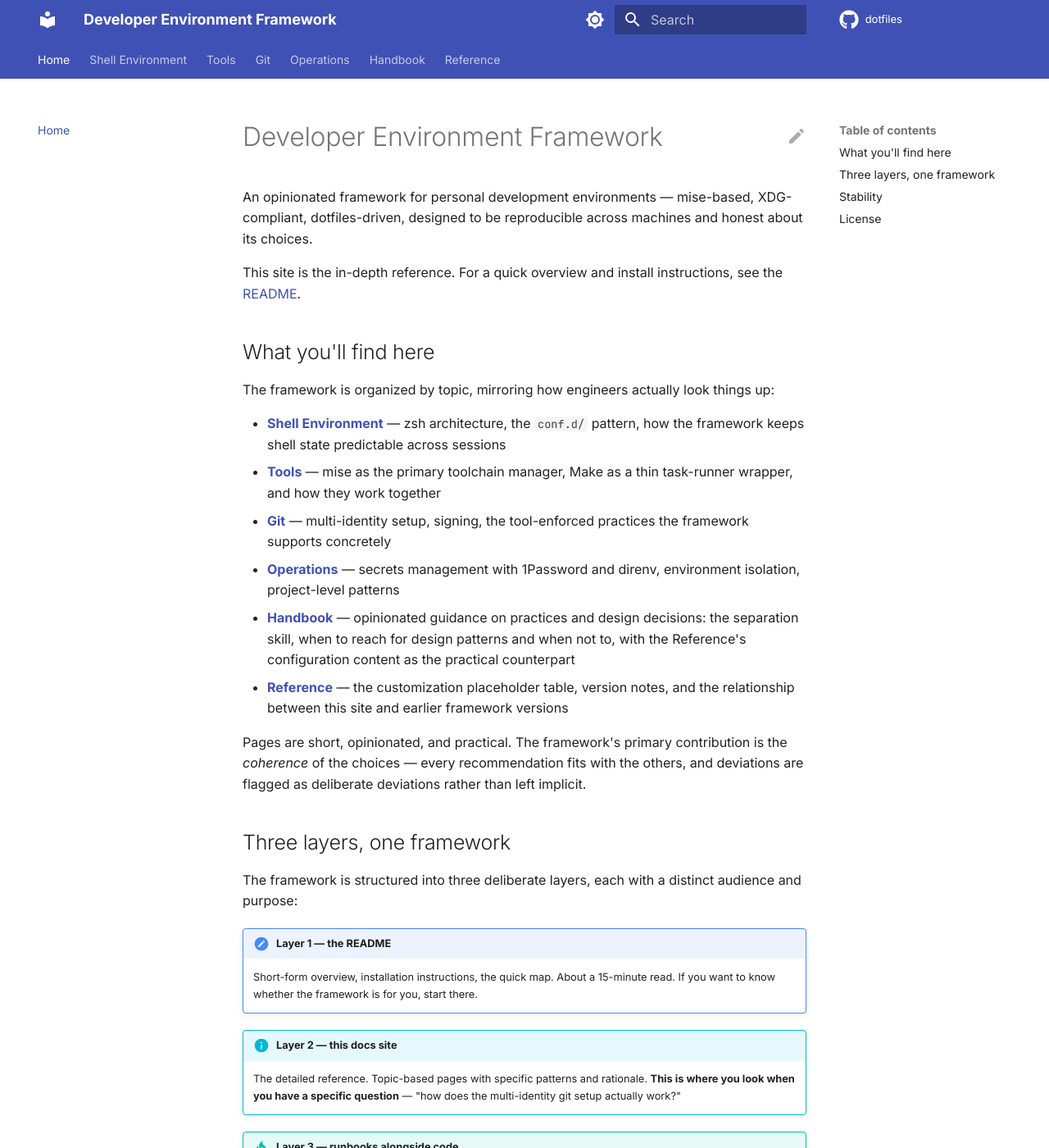
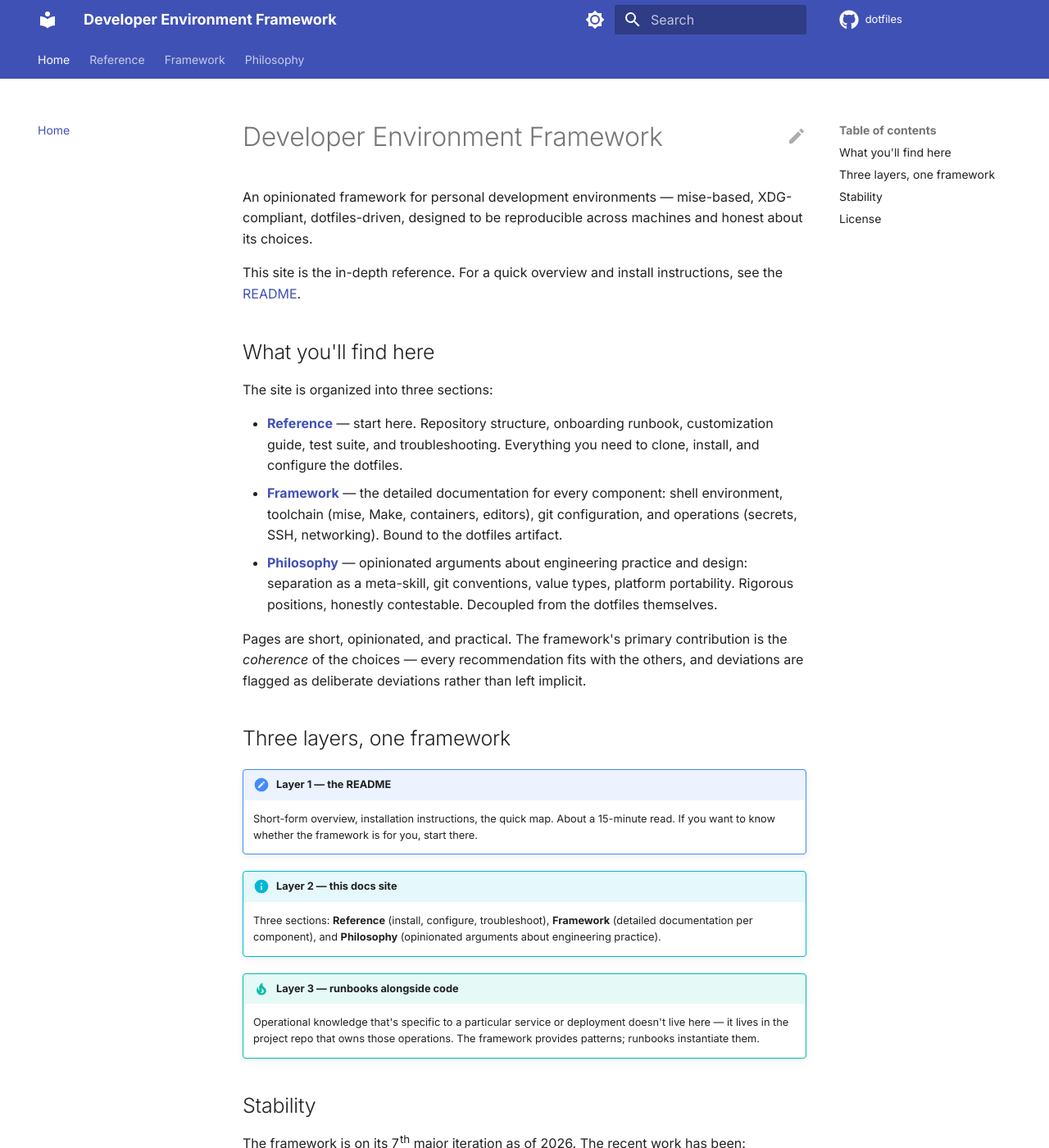
Before and after one commit to billwoika/dotfiles, an MkDocs documentation site: the page built from docs/index.md, in a window 1280 px wide and 1400 px high. Shown: the whole window at 82% size. Built offline with MkDocs 1.6.1 and Material for MkDocs 9.7.7, drawn with Linux system fonts in a browser that asks for light colours; comment, search, counter and statistics services are not loaded; some of the changed text lies outside the part shown.

Commit message:
separation

```diff
--- a/docs/index.md
+++ b/docs/index.md
@@ -9,24 +9,20 @@ instructions, see the [README](https://github.com/billwoika/dotfiles/blob/main/R
 
 ## What you'll find here
 
-The framework is organized by topic, mirroring how engineers actually look
-things up:
+The site is organized into three sections:
 
-- **[Shell Environment](shell-environment/index.md)** — zsh architecture, the `conf.d/` pattern,
-  how the framework keeps shell state predictable across sessions
-- **[Tools](tools/index.md)** — mise as the primary toolchain manager,
-  Make as a thin task-runner wrapper, and how they work together
-- **[Git](git/index.md)** — multi-identity setup, signing, the
-  tool-enforced practices the framework supports concretely
-- **[Operations](operations/index.md)** — secrets management with
-  1Password and direnv, environment isolation, project-level patterns
-- **[Handbook](handbook/index.md)** — opinionated guidance on practices
-  and design decisions: the separation skill, when to reach for design
-  patterns and when not to, with the Reference's configuration content
-  as the practical counterpart
-- **[Reference](reference/index.md)** — the customization placeholder
-  table, version notes, and the relationship between this site and
-  earlier framework versions
+- **[Reference](reference/index.md)** — start here. Repository
+  structure, onboarding runbook, customization guide, test suite, and
+  troubleshooting. Everything you need to clone, install, and
+  configure the dotfiles.
+- **[Framework](shell-environment/index.md)** — the detailed
+  documentation for every component: shell environment, toolchain
+  (mise, Make, containers, editors), git configuration, and operations
+  (secrets, SSH, networking). Bound to the dotfiles artifact.
+- **[Philosophy](handbook/index.md)** — opinionated arguments about
+  engineering practice and design: separation as a meta-skill, git
+  conventions, value types, platform portability. Rigorous positions,
+  honestly contestable. Decoupled from the dotfiles themselves.
 
 Pages are short, opinionated, and practical. The framework's primary
 contribution is the *coherence* of the choices — every recommendation
@@ -35,18 +31,15 @@ deviations rather than left implicit.
 
 ## Three layers, one framework
 
-The framework is structured into three deliberate layers, each with a
-distinct audience and purpose:
-
 !!! note "Layer 1 — the README"
     Short-form overview, installation instructions, the quick map. About
     a 15-minute read. If you want to know whether the framework is for
     you, start there.
 
 !!! info "Layer 2 — this docs site"
-    The detailed reference. Topic-based pages with specific patterns
-    and rationale. **This is where you look when you have a specific
-    question** — "how does the multi-identity git setup actually work?"
+    Three sections: **Reference** (install, configure, troubleshoot),
+    **Framework** (detailed documentation per component), and
+    **Philosophy** (opinionated arguments about engineering practice).
 
 !!! tip "Layer 3 — runbooks alongside code"
     Operational knowledge that's specific to a particular service or
--- a/mkdocs.yml
+++ b/mkdocs.yml
@@ -67,42 +67,50 @@ theme:
 # content out of the published site.
 nav:
   - Home: index.md
-  - Shell Environment:
-    - shell-environment/index.md
-    - 'Philosophy': shell-environment/philosophy.md
-    - 'Architecture': shell-environment/architecture.md
-    - 'XDG and POSIX Compliance': shell-environment/xdg-and-posix.md
-    - 'POSIX Profile': shell-environment/posix-profile.md
-    - 'Environment Layer': shell-environment/environment.md
-    - 'Performance': shell-environment/performance.md
-    - 'Installer Behavior': shell-environment/installer-behavior.md
-    - 'Terminal Environment': shell-environment/terminal.md
-    - 'Aliases and Functions': shell-environment/aliases.md
-    - 'Shell Integration Strategy': shell-environment/integration-strategy.md
-  - Tools:
-    - tools/index.md
-    - 'mise and Make': tools/mise-and-make.md
-    - 'Package Managers': tools/package-managers.md
-    - 'Code Quality': tools/code-quality.md
-    - 'Containers and Devcontainers': tools/containers.md
-    - 'Editors and IDEs': tools/editors.md
-    - 'Browser Developer Tools': tools/browser-devtools.md
-    - 'Database and API Tools': tools/database-api.md
-  - Git:
-    - git/index.md
-    - 'Configuration': git/configuration.md
-    - 'Tool-Enforced Practices': git/tool-enforced-practices.md
-  - Operations:
-    - operations/index.md
-    - 'Secrets': operations/secrets.md
-    - 'SSH and Key Management': operations/ssh.md
-    - 'Networking':
-      - operations/networking.md
-      - 'VPN and Tunnels': operations/vpn.md
-      - 'DNS': operations/dns.md
-      - 'Container Networking': operations/container-networking.md
-      - 'Proxy and Traffic Capture': operations/proxy-and-capture.md
-  - Handbook:
+  - Reference:
+    - reference/index.md
+    - 'Repository Structure': reference/repository.md
+    - 'Onboarding Runbook': reference/onboarding.md
+    - 'Customization': reference/customization.md
+    - 'Test Suite': reference/test-suite.md
+    - 'Troubleshooting': reference/troubleshooting.md
+  - Framework:
+    - 'Shell Environment':
+      - shell-environment/index.md
+      - 'Philosophy': shell-environment/philosophy.md
+      - 'Architecture': shell-environment/architecture.md
+      - 'XDG and POSIX Compliance': shell-environment/xdg-and-posix.md
+      - 'POSIX Profile': shell-environment/posix-profile.md
+      - 'Environment Layer': shell-environment/environment.md
+      - 'Performance': shell-environment/performance.md
+      - 'Installer Behavior': shell-environment/installer-behavior.md
+      - 'Terminal Environment': shell-environment/terminal.md
+      - 'Aliases and Functions': shell-environment/aliases.md
+      - 'Shell Integration Strategy': shell-environment/integration-strategy.md
+    - 'Tools':
+      - tools/index.md
+      - 'mise and Make': tools/mise-and-make.md
+      - 'Package Managers': tools/package-managers.md
+      - 'Code Quality': tools/code-quality.md
+      - 'Containers and Devcontainers': tools/containers.md
+      - 'Editors and IDEs': tools/editors.md
+      - 'Browser Developer Tools': tools/browser-devtools.md
+      - 'Database and API Tools': tools/database-api.md
+    - 'Git':
+      - git/index.md
+      - 'Configuration': git/configuration.md
+      - 'Tool-Enforced Practices': git/tool-enforced-practices.md
+    - 'Operations':
+      - operations/index.md
+      - 'Secrets': operations/secrets.md
+      - 'SSH and Key Management': operations/ssh.md
+      - 'Networking':
+        - operations/networking.md
+        - 'VPN and Tunnels': operations/vpn.md
+        - 'DNS': operations/dns.md
+        - 'Container Networking': operations/container-networking.md
+        - 'Proxy and Traffic Capture': operations/proxy-and-capture.md
+  - Philosophy:
     - handbook/index.md
     - 'Git Conventions': handbook/git-conventions.md
     - 'Design':
@@ -115,13 +123,6 @@ nav:
       - 'Separation by Variation': handbook/design/separation-by-variation.md
       - 'Value Types': handbook/design/value-types.md
       - 'Platform Portability': handbook/design/platform-portability.md
-  - Reference:
-    - reference/index.md
-    - 'Customization': reference/customization.md
-    - 'Test Suite': reference/test-suite.md
-    - 'Repository Structure': reference/repository.md
-    - 'Onboarding Runbook': reference/onboarding.md
-    - 'Troubleshooting': reference/troubleshooting.md
 
 # ── Markdown extensions ───────────────────────────────────────────────────
 # Material recommends these for the full feature set; the framework uses
```
Also changed, not shown: docs/handbook/index.md (+34 -31 lines), docs/reference/index.md (+7 -5 lines).
